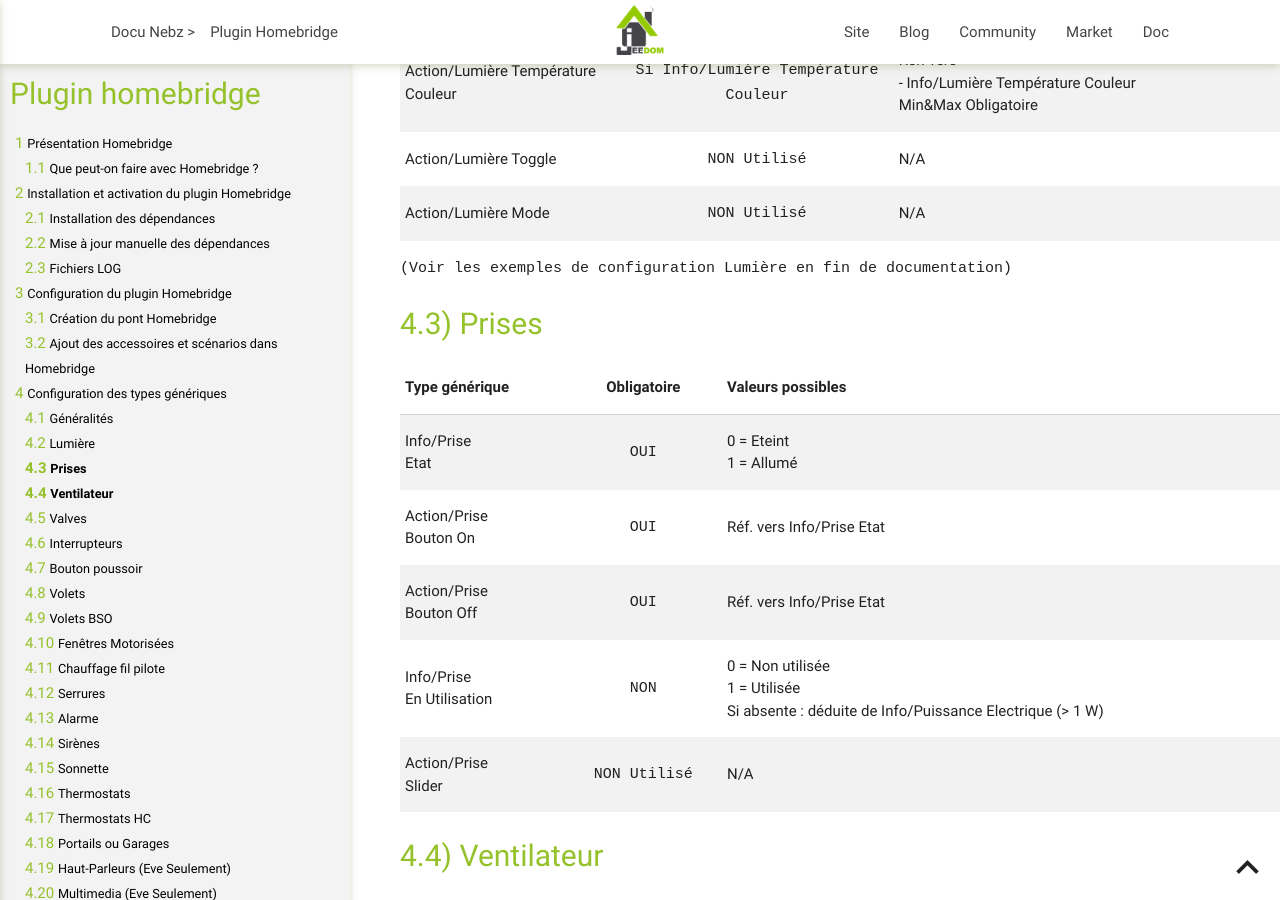
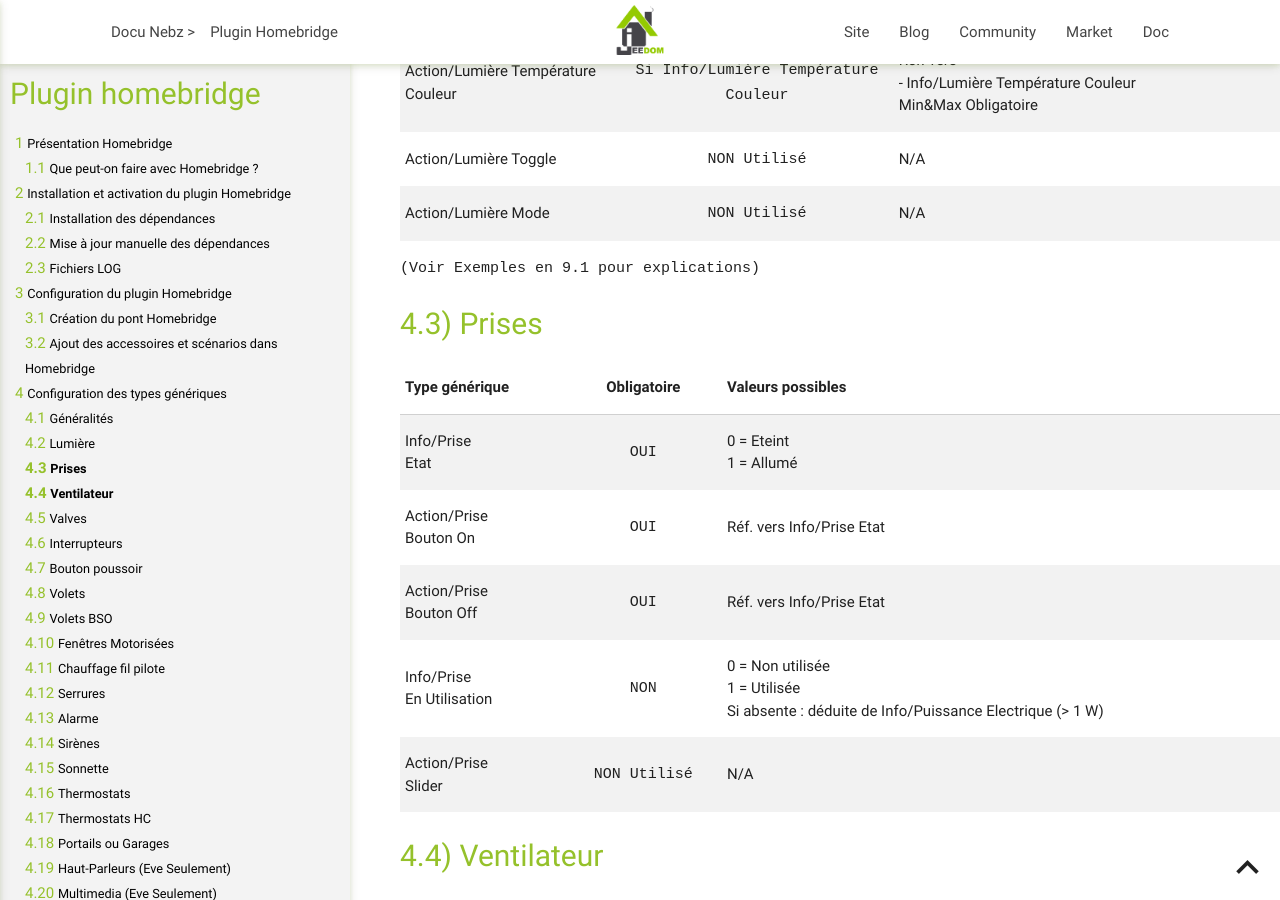
Before and after one commit to NebzHB/jeedom_docs, a Jekyll site: the page built from plugins/homebridge/fr_FR/index-beta.md, in a window 1280 px wide and 900 px high, scrolled down 12249 px. Built offline with Jekyll 4.4.1, drawn with Linux system fonts in a browser that asks for light colours.

Commit message:
Homebridge (beta) : renvoi « Voir Exemples en 9.1 » conservé (numérotation GitHub Pages)
Co-Authored-By: Claude Opus 5.5 <noreply@anthropic.com>
Claude-Session: https://claude.ai/code/session_01MSWnTLNUM5YZ18TEaJcHMn

```diff
--- a/plugins/homebridge/fr_FR/index-beta.md
+++ b/plugins/homebridge/fr_FR/index-beta.md
@@ -223,7 +223,7 @@ Lumière
 |Action/Lumière Toggle|`NON Utilisé`|N/A|
 |Action/Lumière Mode|`NON Utilisé`|N/A|
 
-`(Voir les exemples de configuration Lumière en fin de documentation)`
+`(Voir Exemples en 9.1 pour explications)`
 
 Prises
 ----------
```
